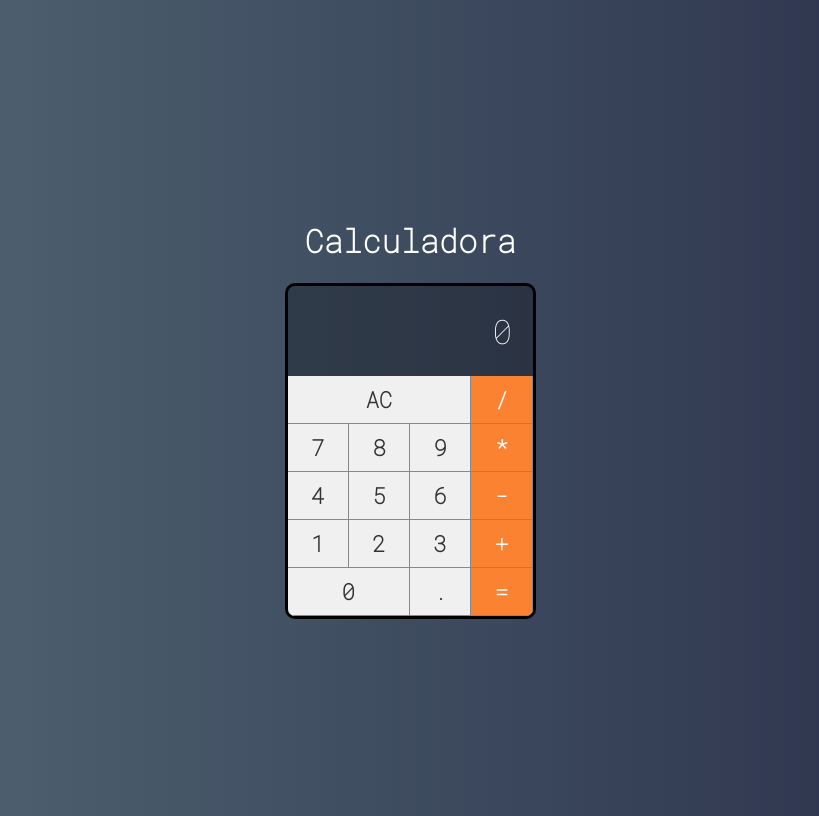
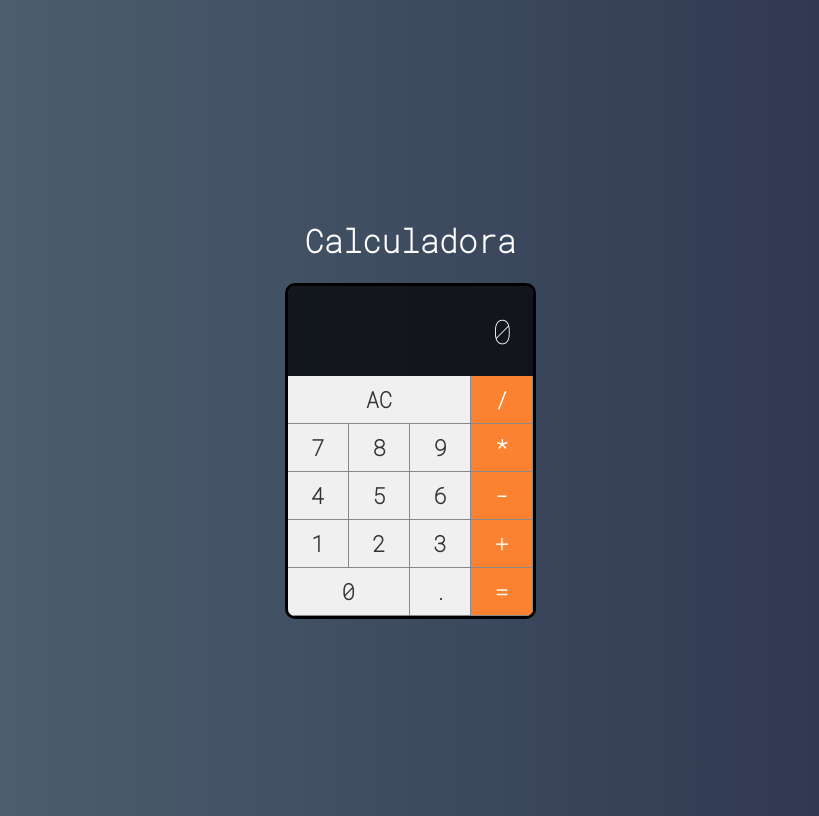
Before and after one commit to Domisnnet/calculadora-em-React, a React (Create React App) app: page / in a window 1280 px wide. Shown: the whole page, without its empty margins (230-1049 px from the left). Built offline with nearby package versions, Linux system fonts and the light colour scheme.

Commit message:
atualização da transparência no display

```diff
--- a/src/components/Display.css
+++ b/src/components/Display.css
@@ -1,6 +1,6 @@
 .display {
     grid-column: span 4;
-    background-color: #0004;
+    background-color: rgba(0, 0, 0, 0.7);
     display: flex;
     justify-content: flex-end;
     align-items: center;
```
